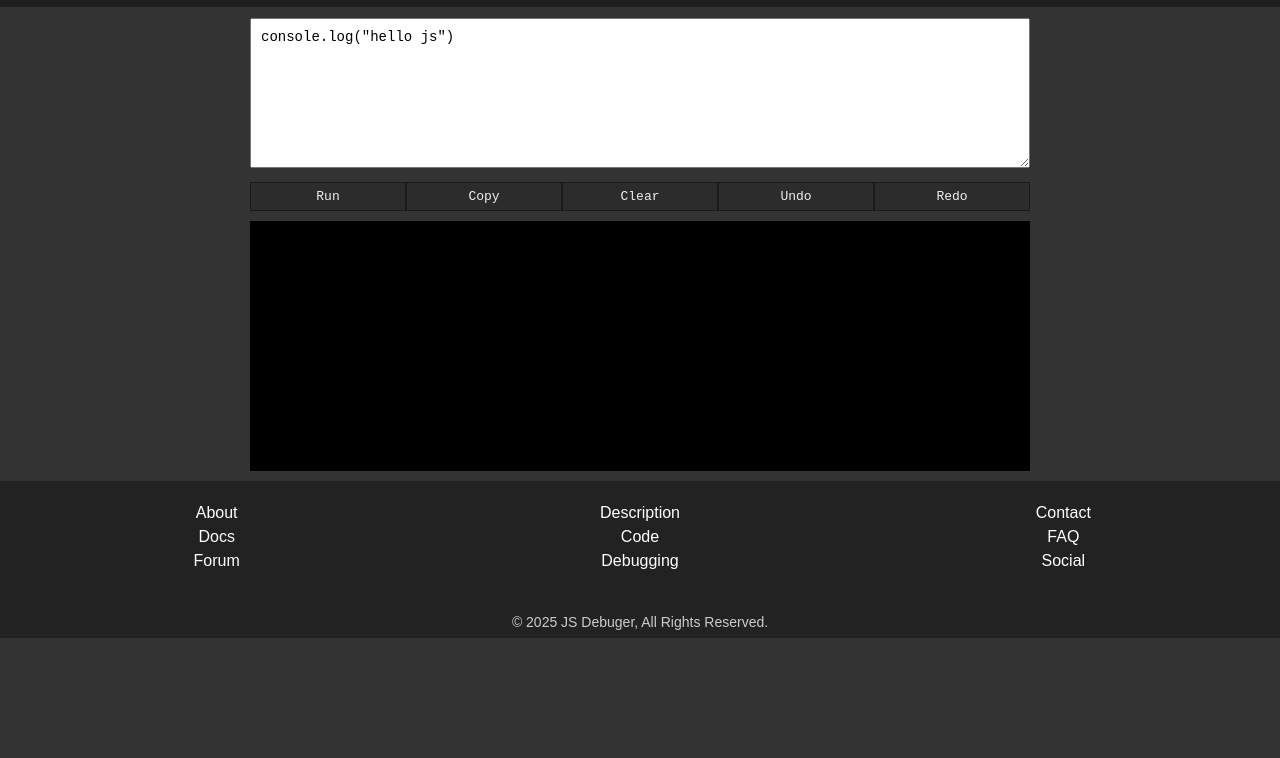
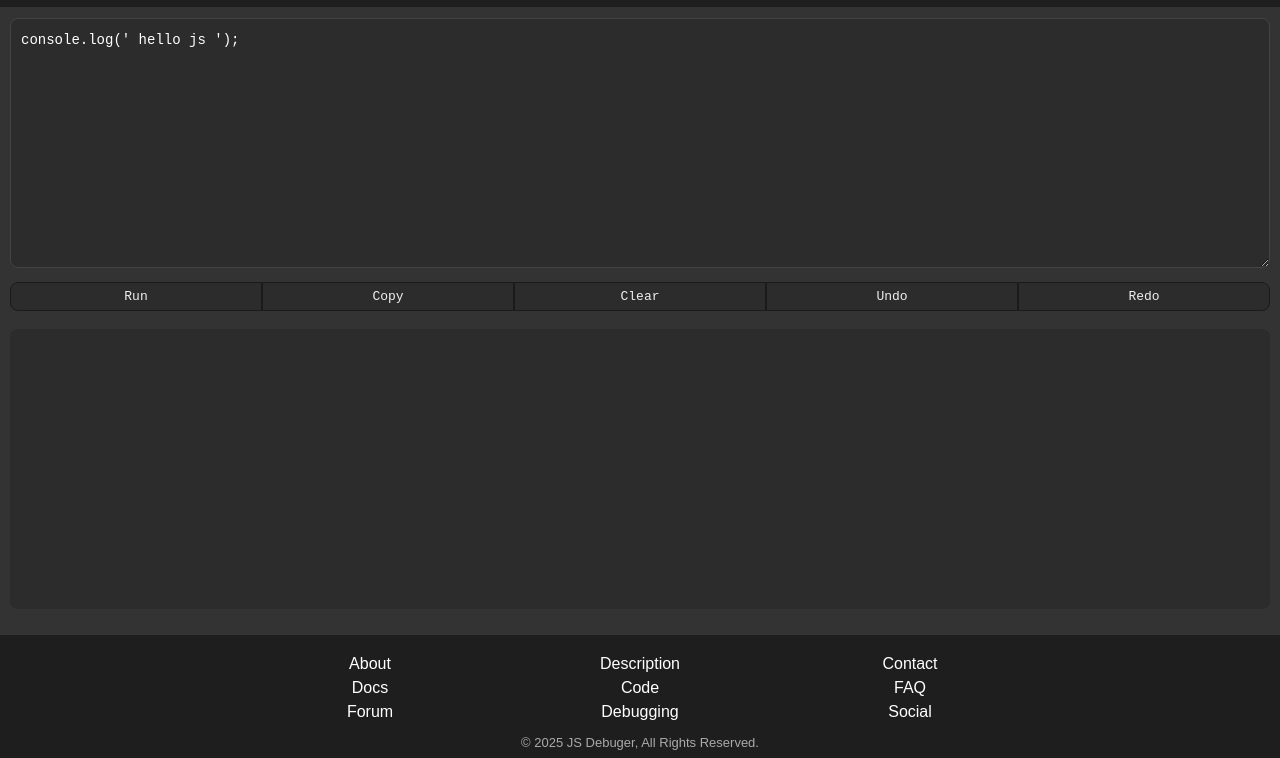
Before and after one commit to googIey/y.com, a plain HTML site: page index.html in a window 1280 px wide. Shown: the part 42-800 px from the top of the page. Drawn offline with nearby package versions, Linux system fonts and the light colour scheme.

Commit message:
index.html

```diff
--- a/index.html
+++ b/index.html
@@ -3,14 +3,26 @@
 <head>
   <meta charset="UTF-8" />
   <title>Type-Aware Console</title>
+  <meta name="viewport" content="width=device-width, initial-scale=1.0" />
+  <script src="https://cdn.jsdelivr.net/npm/acorn@8.10.0/dist/acorn.min.js"></script>
+
+
   <style>
+
+  html, body {
+  height: 100%;
+  margin: 0;
+  padding: 0;
+}
+
 body {
   font-family: monospace;
   background: #333;
-  margin: 0;
-  padding: 0;
   width: 100%;
   text-align: center;
+  display: flex;
+  flex-direction: column;
+  min-height: 100vh;
 }
 
  /* ====== Header Styles ====== */
@@ -138,39 +150,75 @@ header.header {
 
 
 /* ====== Container Styles ====== */
+
   .container {
-  max-width: 800px;
-  margin: 0 auto;
+  flex: 1;
+  width: 100%;
   box-sizing: border-box;
-  padding: 60px 10px 10px 10px; /* টপ প্যাডিং হেডার স্পেসের জন্য */
+  padding: 60px 10px 0px 10px; /* হেডার স্পেস */
 }
 
 
+  /*Tex Area Box*/
+#code {
+  margin-top: 0 ;
+  width: 100%;
+  min-height: 250px;               /* চাইলে বাড়াও */
+  padding: 10px 10px 50px 10px;    /* নিচে বেশি padding */
+  background: #2c2c2c;
+  color: #fff;
+  font-family: monospace;
+  font-size: 14px;
+  border: 1px solid #444;
+  box-sizing: border-box;
+  resize: vertical;
+  border-radius: 8px;
+  line-height: 1.6;
+  overflow-y: auto;
+}
 
 
-textarea,
-pre,
-.btn-group {
-  width: 100%;
-  box-sizing: border-box;
-  margin: 0;
-  font-size: 14px;
+/* ✅ placeholder-এর আলাদা স্টাইল */
+#code::placeholder {
+  color: #aaa;         /* হালকা ধূসর যেন ডার্ক ব্যাকগ্রাউন্ডে দেখা যায় */
+  opacity: 1;          /* কিছু ব্রাউজারে default opacity কম থাকে */
 }
 
-textarea {
-  height: 150px;
-  padding: 10px;
-  resize: vertical;
+
+  textarea:focus {
+  outline: 1px solid #c084fc; /* সফট বেগুনি */
+  outline-offset: 1px;
 }
 
-pre {
+
+pre#out {
   height: 250px;
-  background: #000;
-  color: #0f0;
-  padding: 10px;
+  background: #2c2c2c; /* ✅ খালি অবস্থার রঙ */
+  color: #fff;
+  padding: 20px 10px 10px 10px;
   overflow: auto;
   white-space: pre-wrap;
+  border-radius: 8px;
+  transition: background 0.3s, color 0.3s;
+  text-align: left;
+  line-height: 1.4;
+  font-family: "Courier New", Courier, monospace;
+  font-size: 18px;
+  font-weight: normal;
   }
+
+/* ✅ আউটপুট টেক্সট আলাদা ব্লকে দেখানোর জন্য */
+pre#out span {
+  display: block;
+}
+
+/* ✅ যখন টেক্সট থাকে, তখন টার্মিনালমতো ব্ল্যাক ব্যাকগ্রাউন্ড */
+pre#out.filled {
+  background: #000;
+  color: #0f0; /* তুমি চাইলে এটা #fff বা অন্য কিছু রাখতে পারো */
+}
+
+
 
 .error {
   color: #f55;
@@ -178,103 +226,128 @@ pre {
   white-space: pre-wrap;
 }
 
+
+  /* কমন স্টাইল যা btn-group এবং btn-group button দুইটার জন্য */
+.btn-group,
+.btn-group button {
+  box-sizing: border-box;
+  font-family: monospace;
+  margin: 0;
+}
+
+/* btn-group এর নিজস্ব স্টাইল */
 .btn-group {
   display: flex;
   justify-content: center;
   align-items: center;
+  width: 100%;
   gap: 0;
-  margin-top: 10px;
-  margin-bottom: 10px; /* ✅ এই লাইন নতুন */
-  width: 100%;
-  box-sizing: border-box;
+  margin: 10px 0;
+  font-size: 14px;
 }
 
+/* btn-group এর ভিতরের button এর স্টাইল */
 .btn-group button {
   flex: 1;
   min-width: 0;
   padding: 6px 10px;
-  margin: 0;
-  font-family: monospace;
   font-size: 13px;
   background-color: #2c2c2c;
   color: #f0f0f0;
   border: 1px solid #1a1a1a;
-  border-radius: 0;
   white-space: nowrap;
   cursor: pointer;
   transition: background-color 0.2s ease, transform 0.1s ease;
 }
 
+
+/* আলাদা হোভার স্টাইল */
 .btn-group button:hover {
   background-color: #3a3a3a;
 }
 
+/* আলাদা অ্যাকটিভ স্টাইল */
 .btn-group button:active {
   transform: translateY(1px);
 }
-
-
-
-  /* ফুটারের স্টাইল */
-.footer {
-  width: 100vw;               /* পুরো ভিউপোর্ট প্রস্থ */
-  max-width: 100%;            /* বেশি না বাড়তে দেয় */
-  background: #222;
-  color: white;
-  padding: 20px 10px 8px;     /* উপরের ও পাশে padding, নিচে 8px */
-  box-sizing: border-box;
-  font-family: sans-serif;
-  user-select: none;
-  margin: 0;                  /* কোন margin রাখবেন না */
+  .btn-run {
+  border-top-left-radius: 8px;
+  border-bottom-left-radius: 8px;
 }
 
-/* ফুটারের মেনু গ্রিড স্টাইল */
-.footer-menu {
-  display: grid;
-  grid-template-columns: repeat(3, 1fr); /* ৩টি কলাম */
-  grid-template-rows: repeat(3, auto);   /* ৩টি সারি */
-  row-gap: 8px;
-  column-gap: 10px;
-  justify-items: center;       /* প্রতিটি সেলে সেন্টার এলাইন */
-  text-align: center;
-}
-
-/* প্রতিটি কলামের ভিতরের ডিভগুলোর প্যাডিং */
-.footer-col > div {
-  padding: 3px 0;
-}
-
-/* তিনটি কলামের আইটেম আলাদা আলাদা সারিতে সাজানো */
-/* left column: A B C */
-.footer-left > div:nth-child(1) { grid-row: 1; grid-column: 1; }
-.footer-left > div:nth-child(2) { grid-row: 2; grid-column: 1; }
-.footer-left > div:nth-child(3) { grid-row: 3; grid-column: 1; }
-
-/* middle column: D E F */
-.footer-middle > div:nth-child(1) { grid-row: 1; grid-column: 2; }
-.footer-middle > div:nth-child(2) { grid-row: 2; grid-column: 2; }
-.footer-middle > div:nth-child(3) { grid-row: 3; grid-column: 2; }
-
-/* right column: I J K */
-.footer-right > div:nth-child(1) { grid-row: 1; grid-column: 3; }
-.footer-right > div:nth-child(2) { grid-row: 2; grid-column: 3; }
-.footer-right > div:nth-child(3) { grid-row: 3; grid-column: 3; }
-
-/* copyright আলাদা, নিচে পুরো হরিজন্টাল জায়গায় সেন্টার */
-.copyright {
-  margin-top: 25px;
-  font-size: 14px;
-  text-align: center;
-  user-select: none;
-  color: #ccc;
+.btn-redo {
+  border-top-right-radius: 8px;
+  border-bottom-right-radius: 8px;
 }
 
 
 
 
 
+
+  /* ফুটারের স্টাইল */
+
+ .footer {
+  margin-top: auto;
+  width: 100vw;
+  max-width: 100%;
+  background:#1e1e1e;
+  color: white;
+  padding: 20px 10px 8px;
+  box-sizing: border-box;
+  font-family: sans-serif;
+  user-select: none;
+}
+
+.footer-menu {
+  display: grid;
+  grid-template-columns: repeat(3, 1fr);
+  grid-template-rows: repeat(3, auto);
+  gap: 6px 10px;
+  justify-items: center;
+  text-align: center;
+  max-width: 800px;
+  margin: 0 auto;
+}
+
+/* 3x3 গ্রিড অনুযায়ী সেল পজিশনিং */
+.footer-left > div:nth-child(1) { grid-row: 1; grid-column: 1; }
+.footer-left > div:nth-child(2) { grid-row: 2; grid-column: 1; }
+.footer-left > div:nth-child(3) { grid-row: 3; grid-column: 1; }
+
+.footer-middle > div:nth-child(1) { grid-row: 1; grid-column: 2; }
+.footer-middle > div:nth-child(2) { grid-row: 2; grid-column: 2; }
+.footer-middle > div:nth-child(3) { grid-row: 3; grid-column: 2; }
+
+.footer-right > div:nth-child(1) { grid-row: 1; grid-column: 3; }
+.footer-right > div:nth-child(2) { grid-row: 2; grid-column: 3; }
+.footer-right > div:nth-child(3) { grid-row: 3; grid-column: 3; }
+
+.footer-col > div {
+  padding: 2px 0;
+  font-size: 13px;
+}
+
+.copyright {
+  margin-top: 14px;
+  font-size: 13px;
+  text-align: center;
+  user-select: none;
+  color: #aaa;
+}
+
+
+  @media (max-width: 600px) {
+  pre {
+    font-size: 13px;       /* ছোট স্ক্রীনে ফন্ট সাইজ কমিয়ে দিচ্ছি */
+    padding: 10px 8px 8px 8px; /* প্যাডিংও কমানো হয়েছে */
+    height: 180px;         /* হাইট একটু ছোট */
+  }
+}
+
+
+
 </style>
-  <script src="https://cdn.jsdelivr.net/npm/acorn@8.10.0/dist/acorn.min.js"></script>
 </head>
 <body>
 
@@ -344,7 +417,7 @@ pre {
 
 
   <div class="container">
-  <textarea id="code">console.log("hello js")</textarea><br>
+  <textarea id="code">console.log(' hello js '); </textarea><br>
 
   <div class="btn-group">
     <button class="btn-run" onclick="run()">Run</button>
@@ -360,28 +433,22 @@ pre {
 
   <footer class="footer">
   <div class="footer-menu">
-    <div class="footer-col footer-left">
-      <div>About</div>
-      <div>Docs</div>
-      <div>Forum</div>
-    </div>
-    <div class="footer-col footer-middle">
+    <div>About</div>         <!-- Row 1 -->
     <div>Description</div>
+    <div>Contact</div>
+
+    <div>Docs</div>          <!-- Row 2 -->
     <div>Code</div>
+    <div>FAQ</div>
+
+    <div>Forum</div>         <!-- Row 3 -->
     <div>Debugging</div>
-    </div>
-    <div class="footer-col footer-right">
-      <div>Contact</div>
-      <div>FAQ</div>
     <div>Social</div>
-    </div>
   </div>
   <div class="copyright">
     &copy; 2025 JS Debuger, All Rights Reserved.
   </div>
 </footer>
-
-
 
 
 
@@ -476,9 +543,6 @@ function run() {
   }
 }
 
-
-
-
 function copyInput() {
   const input = document.getElementById('code');
   if (!input.value.trim()) return;
@@ -540,6 +604,19 @@ document.addEventListener('click', function (e) {
   }
 });
 
+// ——— এখানে যোগ করলাম ———
+
+const observer = new MutationObserver(() => {
+  if (out.textContent.trim().length > 0) {
+    out.classList.add("filled");
+  } else {
+    out.classList.remove("filled");
+  }
+});
+observer.observe(out, { childList: true, subtree: true });
+
+
+
   </script>
 </body>
 </html>
```
Lines whose indentation alone changed are shown as unchanged.
